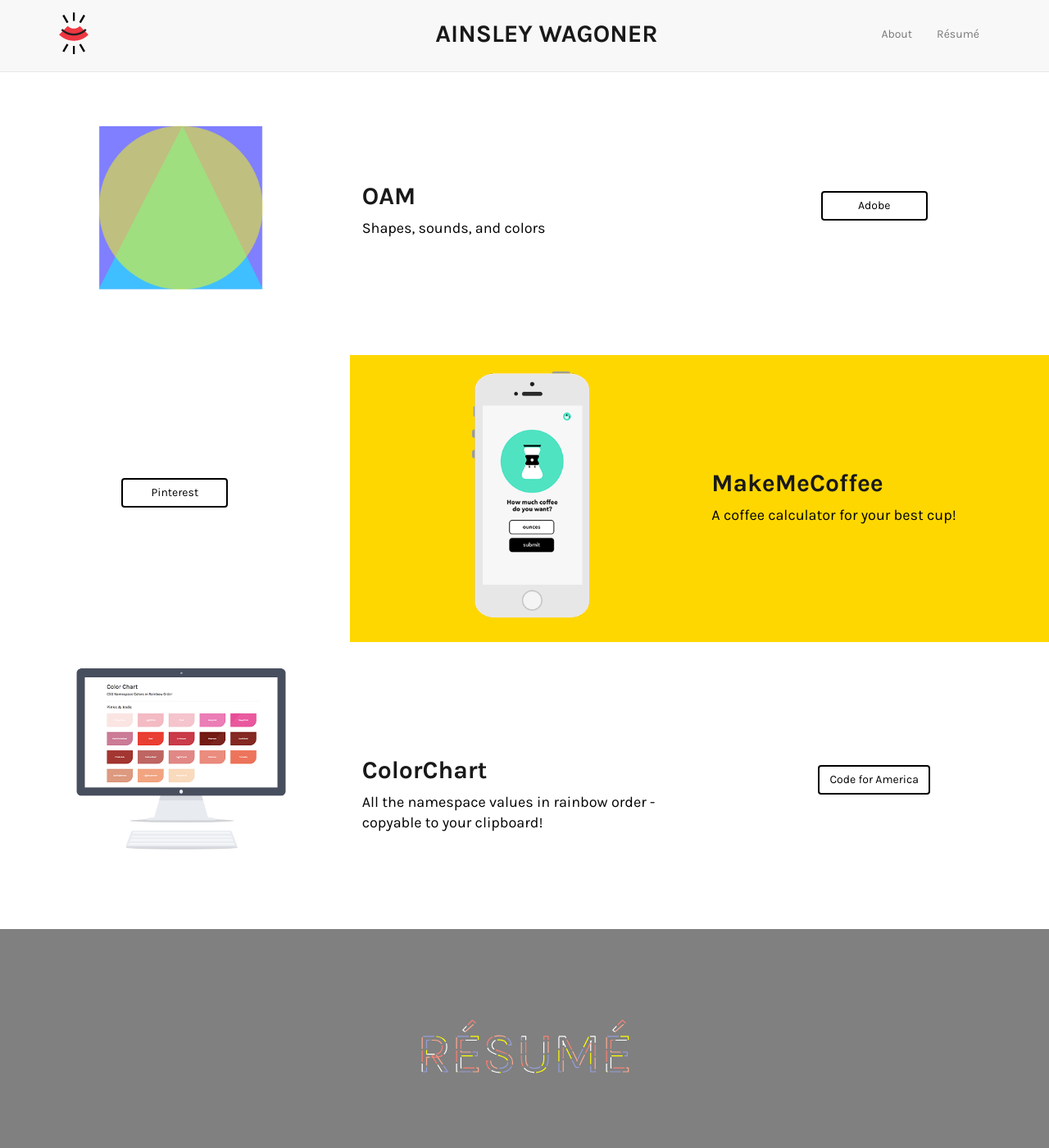
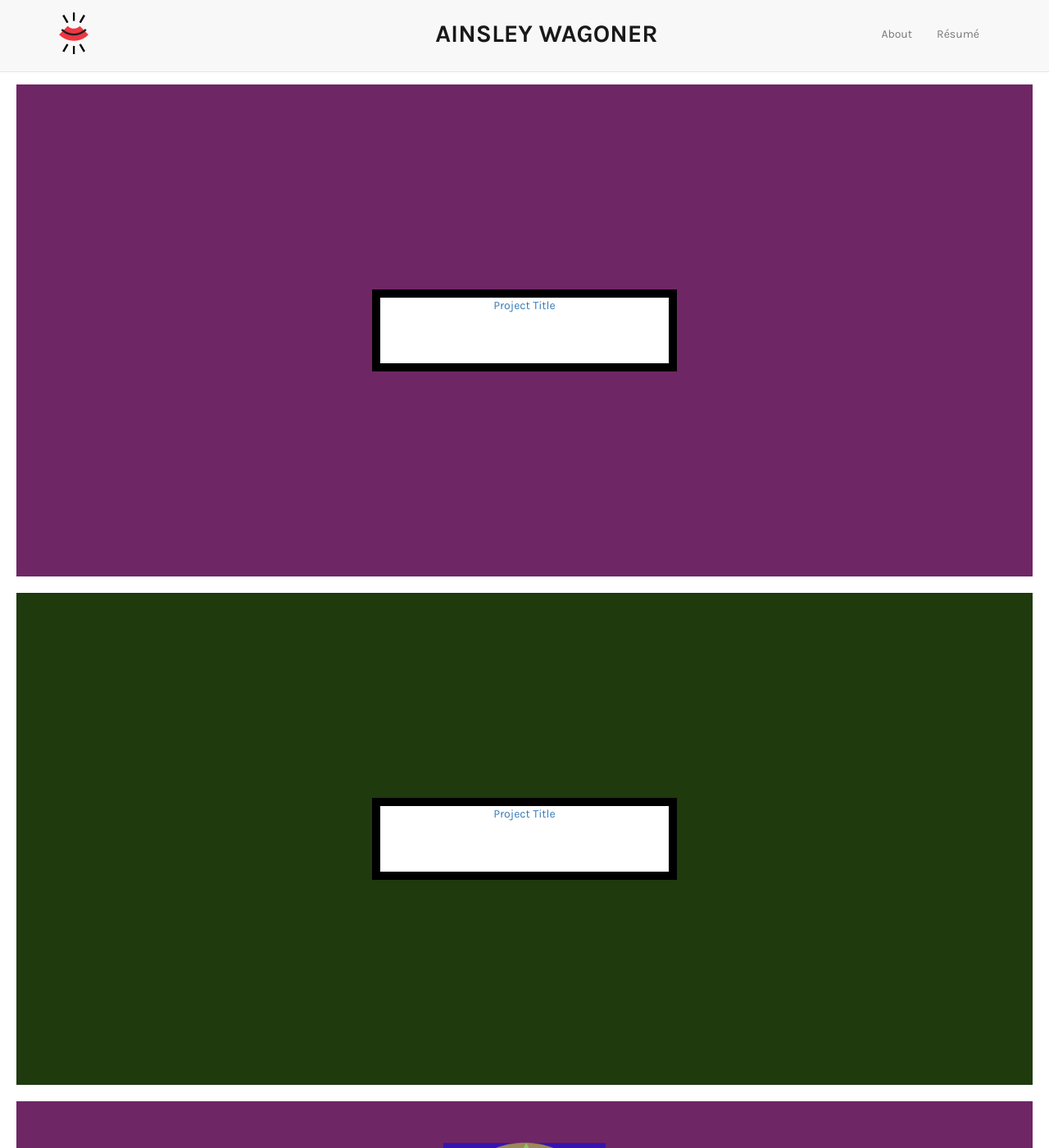
Before and after one commit to ainsleywagon/ainsleywagon.github.io, a Jekyll site: the page built from index.html, in a window 1280 px wide and 1400 px high. Shown: the whole window at 82% size. Built offline with Jekyll 4.4.1, drawn with Linux system fonts in a browser that asks for light colours; nearby versions of some CDN libraries; some web fonts are replaced.

Commit message:
Setting up new page structure.

```diff
--- a/css/style.css
+++ b/css/style.css
@@ -17,6 +17,7 @@
 
 .wrapper {
   margin-top: 44px;
+  padding: 20px;
 }
 
 .wrapper .project-page {
@@ -74,10 +75,6 @@ body > .container {
 #name {
   text-align: center;
   font-family: 'Karla', sans-serif;
-}
-
-#small-name {
-  visibility: hidden;
 }
 
 .footer > .container {
@@ -195,9 +192,35 @@ p {
   margin-left: 0;
   margin-right: 0;
 }
-.projects {
-  height: 350px;
+.project {
+  height: 600px;
   width: 100%;
+}
+
+.section {
+  height: 600px;
+  display: flex;
+  flex-direction: row;
+  justify-content: center;
+  align-items: center;
+  margin-bottom: 20px;
+}
+
+#p1 {
+  background-color: #6f2665;
+}
+
+#p2 {
+  background-color: #1f3a0d;
+}
+
+.placard {
+  background-color: white;
+  flex-basis: 30%;
+  text-align: center;
+  height: 100px;
+  align-items: center;
+  border: 10px solid black;
 }
 
 .cover-link {
@@ -615,8 +638,9 @@ img.icon:hover {
   .footer {
     position: relative;
   }
-  .projects {
+  .project {
     height: auto;
+    height: 600px;
   }
   body {
     margin-bottom: 0px;
--- a/index.html
+++ b/index.html
@@ -4,65 +4,61 @@ layout: default
 
 <!-- page content -->
 <div class="wrapper">
+  <div class="row section" id="p1">
+    <a class="placard">Project Title</a>
+  </div>
+
+  <div class="row section" id="p2">
+    <a class="placard">Project Title</a>
+  </div>
+
+
   <a class="cover-link" href="oam.html">
-    <div class="row projects">
+    <div class="row project" style="background-color: #6f2665;">
       <a class="cover-link" href="oam.html">
-        <div class="col-md-8 big-project">
-          <div class="col-md-6 big-project-image">
+        <div class="col-md-12 big-project">
             <img class="cover" id="oam-cover" src="images/oam-cover.png" alt="OAM Cover" style="height: 200px;">
-          </div>
-          <div class="col-md-6 big-project-descr-left">
             <h1 class="project-title">OAM</h1>
             <h4>Shapes, sounds, and colors</h4>
-            <!-- <h5 class="tags">Pinterest, Product Design, User Experience</h5> -->
-          </div>
         </div>
       </a>
-      <div class="col-md-4 small-project">
+    </div>
+    <div class="row project">
+      <div class="col-md-12 small-project">
         <a class="button-link small-project-title" href="adobe.html">Adobe</a>
       </div>
     </div>
 
-    <div class="row projects">
-      <div class="col-md-4 small-project">
+    <div class="row project">
+      <div class="col-md-12 small-project">
         <a class="button-link small-project-title" href="pinterest.html">Pinterest</a>
       </div>
       <a class="cover-link" href="makemecoffee.html">
-      <div class="col-md-8 big-project color">
-        <div class="col-md-6 big-project-image">
+      <div class="col-md-12 big-project color">
           <img class="cover" src="images/cover-makemecoffee.png" alt="MakeMeCoffee" style="height: 300px; width: auto;">
-        </div>
-        <div class="col-md-6 big-project-descr-left">
           <h1 class="project-title">MakeMeCoffee</h1>
           <h4>A coffee calculator for your best cup!</h4>
-          <!-- <h5 class="tags">Product Design, UX Research, UI Design, Visual Design</h5> -->
-        </div>
       </div>
     </a>
     </div>
 
   <a class="cover-link" href="colorchart.html">
-    <div class="row projects">
+    <div class="row project">
       <a class="cover-link" href="colorchart.html">
-        <div class="col-md-8 big-project">
-          <div class="col-md-6 big-project-image">
-            <img class="cover" src="images/colorchart.png" alt="ColorChart Cover">
-          </div>
-          <div class="col-md-6 big-project-descr-left">
+        <div class="col-md-12 big-project">
+          <img class="cover" src="images/colorchart.png" alt="ColorChart Cover">
             <h1 class="project-title">ColorChart</h1>
             <h4>All the namespace values in rainbow order - copyable to your clipboard!</h4>
-            <!-- <h5 class="tags">Pinterest, Product Design, User Experience</h5> -->
-          </div>
         </div>
       </a>
-      <div class="col-md-4 small-project">
+      <div class="col-md-12 small-project">
         <a class="button-link small-project-title" href="primerpeso.html" style="width: auto;">Code for America</a>
       </div>
     </div>
 
 </div>
 
-<div class="res-animate">
+<!-- <div class="res-animate">
   <a href="resume.html">
     <svg viewBox="0 0 2000 1000">
 
@@ -83,4 +79,4 @@ layout: default
 
     </svg>
   </a>
-</div>
+</div> -->
```
Also changed, not shown: 1 other file.
